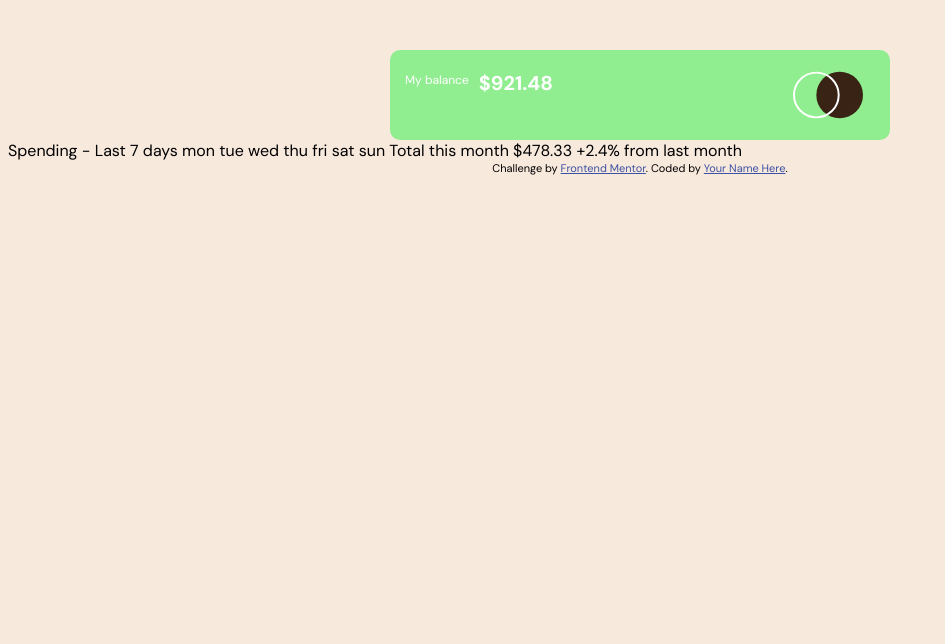
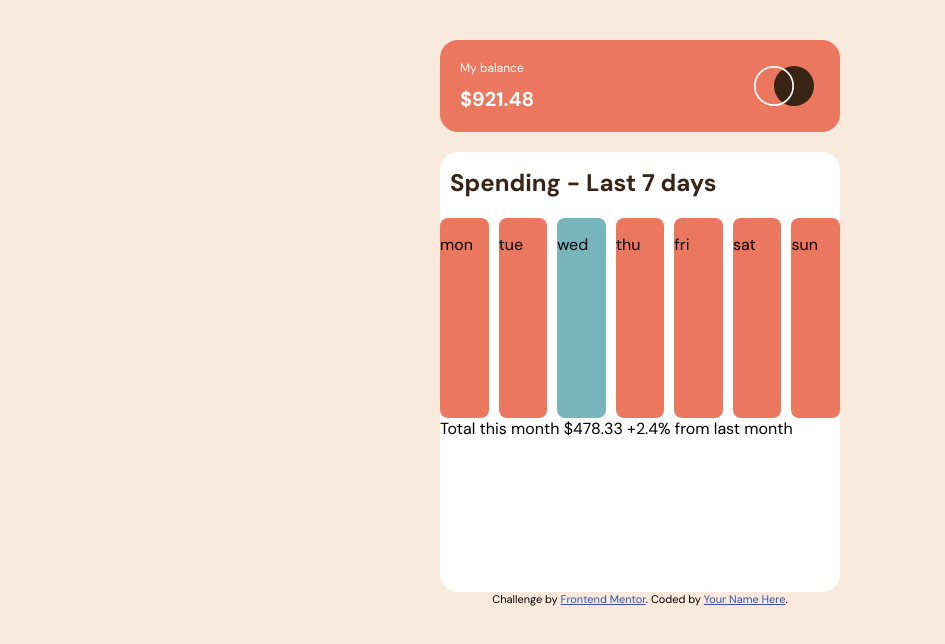
Before and after one commit to Annieleoliveiraa/card-component, a plain HTML site: page index.html in a window 1280 px wide. Shown: the whole page, without its empty margins (0-945 px from the left). Drawn offline with Linux system fonts and the light colour scheme.

Commit message:
Atualizando arquivos

```diff
--- a/index.html
+++ b/index.html
@@ -25,41 +25,72 @@
 
 <body>
 
-  <div class="container">
-      <p class="text-balance"> My balance</p>
-      <p class="text-number">$921.48</p>
+  <div class="card-container">
+     <div class="card-2">
+      <p class="card-text"> My balance</p>
+      <p class="card-number">$921.48</p>
+     </div>
 
-      <img class="logo-img" src="./images/logo.svg" alt="foto de uma logo">
+       <div class="card-img">
+        <img class="image" src="./images/logo.svg" alt="foto de uma logo">
+       </div>
+  </div>
 
-  </div>
+
+
+    <div class="container-box">
+       <h2>Spending - Last 7 days</h2>
+
+       <div class="boxes">
+
+           <div class="box-1">
+             <p class="text-1"> mon</p>
+           </div>
+
+           <div class="box-2">
+             <p class="text-2">tue</p>
+           </div>
+
+
+
+            <div class="box-3">
+              <p class="text-3">wed</p>
+            </div>
+
+
+            <div class="box-4">
+              <p class="text-4">thu</p>
+            </div>
+
+           <div class="box-5">
+            <p class="text-5">fri</p>
+           </div>
+
+           <div class="box-6">
+            <p class="text-6">sat</p>
+           </div>
+
+           <div class="box-7">
+            <p class="text-7">sun</p>
+           </div>
 
 
 
 
 
-
-  Spending - Last 7 days
+       </div>
 
 
 
-  mon
-  tue
-  wed
-  thu
-  fri
-  sat
-  sun
+           Total this month
+           $478.33
+
+           +2.4%
+           from last month
+
+    </div>
 
 
-
-
-
-
-  Total this month
-  $478.33
-
-  +2.4%
-  from last month
 
 
 
--- a/style.css
+++ b/style.css
@@ -1,33 +1,110 @@
 html, body {
-  font-family: 'DM Sans', sans-serif;
-  background-color:  hsl(27, 66%, 92%);
+font-family: 'DM Sans', sans-serif;
+background-color:  hsl(27, 66%, 92%);
 }
 
-.container {
-  display: flex;
-  margin: auto;
-  margin-top: 50px;
-  background-color: lightgreen;
-  width: 500px;
-  height: 90px;
-  border-radius: 10px;
+h2 {
+color: hsl(25, 47%, 15%);
+padding-top: 15px;
+padding-left: 10px;
 }
 
-.text-balance {
-  color: white;
-  font-size: 12px;
-  padding-top: 10px;
-  padding-left: 15px;
+.card-container {
+background-color: hsl(10, 79%, 65%);
+width: 400px;
+min-height: 90px;
+margin: auto;
+margin-top: 40px;
+border-radius: 18px;
+display: flex;
 }
 
-.text-number {
-  color: white;
-  font-size: 20px;
-  font-weight: bolder;
-  padding-left: 10px;
+.card-2 {
+display: flex;
+flex-direction: column;
 }
 
-.logo-img {
-  width: 70px;
-  margin-left: 15rem;
+.card-img {
+display: flex;
+align-items: center;
 }
+
+.card-text {
+padding-top: 8px;
+margin-left: 20px;
+color: white;
+font-size: 12px;
+}
+
+.card-number {
+color: white;
+font-weight: bold;
+font-size: 20px;
+margin-top: -2px;
+margin-left: 20px;
+}
+
+.image {
+width: 80px;
+height: 40px;
+margin-left: 210px;
+}
+
+
+
+.container-box {
+  background-color: white;
+  width: 400px;
+  min-height: 440px;
+  margin: auto;
+  border-radius: 18px;
+}
+
+.boxes {
+  display: flex;
+  gap: 10px;
+  width: 100%;
+  min-height: 200px;
+}
+
+.box-1 {
+   background-color: hsl(10, 79%, 65%);
+   width: 60px;
+   border-radius: 8px;
+}
+
+.box-2 {
+  background-color: hsl(10, 79%, 65%);
+  width: 60px;
+  border-radius: 8px;
+}
+
+.box-3 {
+  background-color: hsl(186, 34%, 60%);
+  width: 60px;
+  border-radius: 8px;
+}
+
+.box-4 {
+  background-color: hsl(10, 79%, 65%);
+  width: 60px;
+  border-radius: 8px;
+}
+
+.box-5 {
+  background-color: hsl(10, 79%, 65%);
+  width: 60px;
+  border-radius: 8px;
+}
+
+.box-6 {
+  background-color: hsl(10, 79%, 65%);
+  width: 60px;
+  border-radius: 8px;
+}
+
+.box-7 {
+  background-color: hsl(10, 79%, 65%);
+  width: 60px;
+  border-radius: 8px;
+}
```
